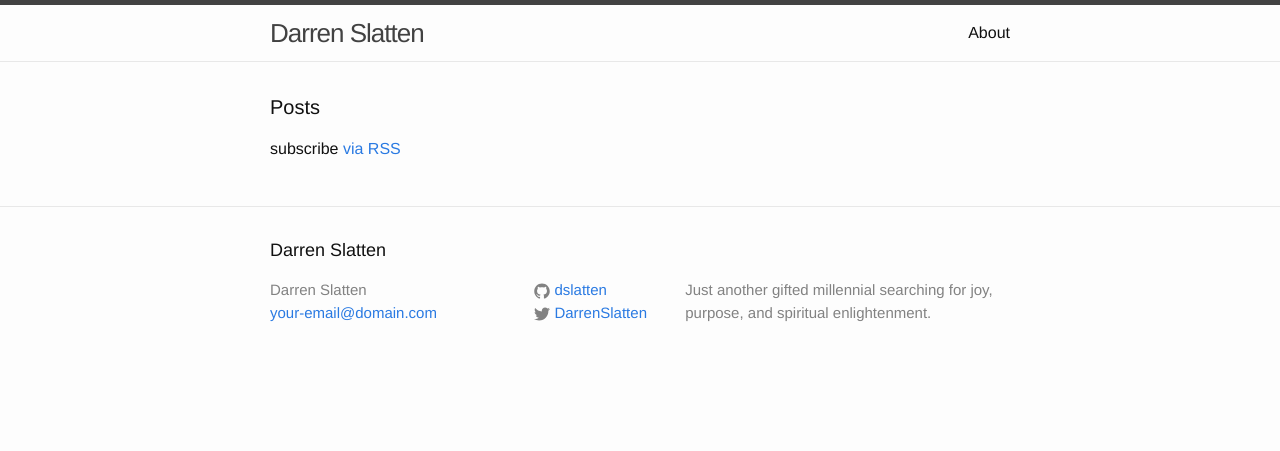
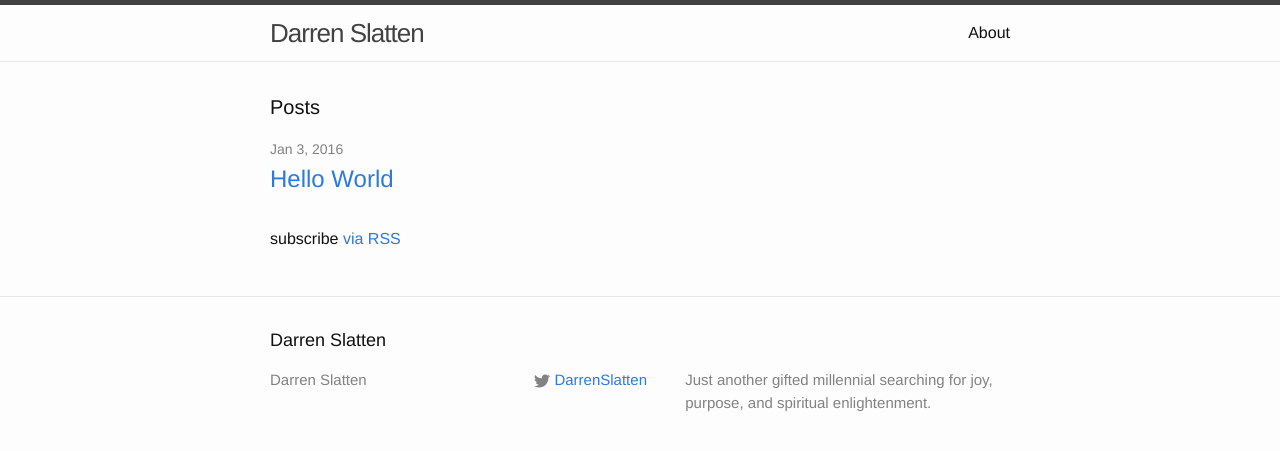
Before and after one commit to dslatten/dslatten.github.io, a Jekyll site: the page built from index.html, in a window 1280 px wide. Shown: the top 451 px of the page. Built offline with Jekyll 4.4.1, drawn with Linux system fonts in a browser that asks for light colours.

```diff
--- a/_config.yml
+++ b/_config.yml
@@ -7,13 +7,16 @@
 
 # Site settings
 title: Darren Slatten
-email: your-email@domain.com
+email:
 description: > # this means to ignore newlines until "baseurl:"
   Just another gifted millennial searching for joy, purpose, and spiritual enlightenment.
 baseurl: "" # the subpath of your site, e.g. /blog
 url: "http://darrenslatten.com" # the base hostname & protocol for your site
 twitter_username: DarrenSlatten
-github_username:  dslatten
+github_username:
 
 # Build settings
 markdown: kramdown
+
+# Outputting
+permalink:     /:categories/:title.html
```
Also changed, not shown: _posts/2016-01-03-hello-world.md (renamed from _posts/hello-world.markdown).
